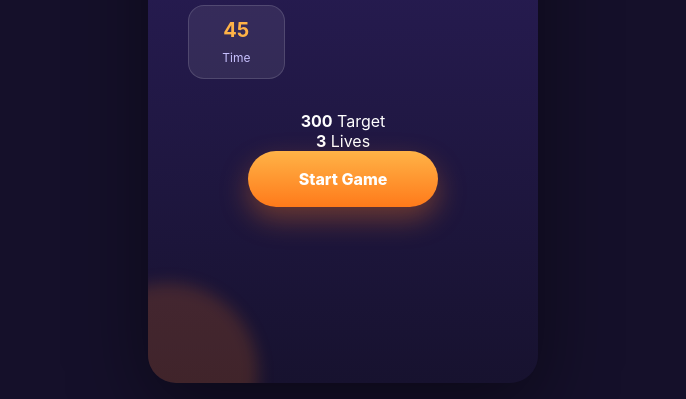
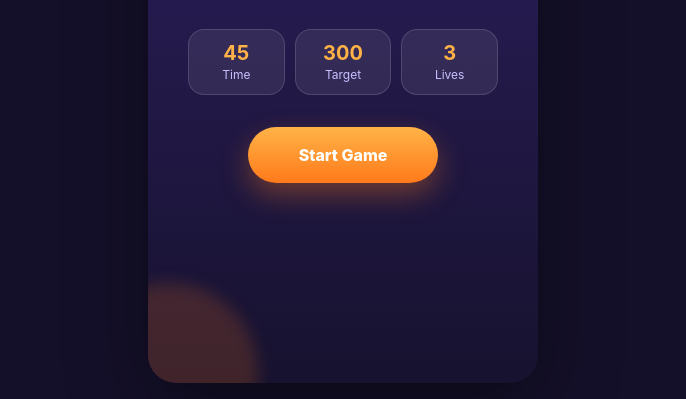
Before and after one commit to when-dev/fruit-match-playable-ad, a website built with Vite: page index.html in a window 1280 px wide. Shown: the part 401-800 px from the top of the page, without its empty margins (297-983 px from the left). Built offline with nearby package versions, Linux system fonts and the light colour scheme.

Commit message:
style: improve intro stats layout

```diff
--- a/src/game/game.js
+++ b/src/game/game.js
@@ -109,22 +109,22 @@ export class Game {
 							Move the basket, catch fruits, avoid bombs and reach the target score before
 						</p>
 
-						<div class="intro-stats">
-							<div>
-								<strong>${GAME_CONFIG.duration}</strong>
-								<span>Time</span>
-							</div>
+					<div class="intro-stats">
+						<div class="intro-stat">
+							<strong>${GAME_CONFIG.duration}</strong>
+							<span>Time</span>
 						</div>
 
-						<div>
+						<div class="intro-stat">
 							<strong>${GAME_CONFIG.targetScore}</strong>
 							<span>Target</span>
 						</div>
 
-						<div>
+						<div class="intro-stat">
 							<strong>${GAME_CONFIG.initialLives}</strong>
 							<span>Lives</span>
 						</div>
+					</div>
 
 						<button class="primary-button" type="button" data-action="start">
 							Start Game
--- a/src/style.css
+++ b/src/style.css
@@ -7,7 +7,13 @@
 	--color-muted: #c9c2ff;
 	--color-success: #5df27d;
 
-  font-family: Inter, system-ui, -apple-system, BlinkMacSystemFont, "Segoe UI", sans-serif;
+	font-family:
+		Inter,
+		system-ui,
+		-apple-system,
+		BlinkMacSystemFont,
+		'Segoe UI',
+		sans-serif;
 }
 
 * {
@@ -20,8 +26,7 @@ body {
 	min-height: 100vh;
 
 	background:
-    radial-gradient(circle at top, #3c2a78 0, transparent 36%),
-    var(--color-bg);
+		radial-gradient(circle at top, #3c2a78 0, transparent 36%), var(--color-bg);
 
 	color: var(--color-text);
 }
@@ -51,7 +56,11 @@ button {
 
 	border-radius: 28px;
 	background:
-    radial-gradient(circle at 50% 12%, rgba(255, 255, 255, 0.18), transparent 22%),
+		radial-gradient(
+			circle at 50% 12%,
+			rgba(255, 255, 255, 0.18),
+			transparent 22%
+		),
 		linear-gradient(180deg, #33236d 0%, #17122f 100%);
 
 	box-shadow: 0 24px 80px rgba(0, 0, 0, 0.45);
@@ -59,7 +68,7 @@ button {
 
 .game-card::before,
 .game-card::after {
-  content: "";
+	content: '';
 	position: absolute;
 
 	width: 180px;
@@ -127,7 +136,11 @@ button {
 	padding: 0 28px;
 
 	border-radius: 999px;
-  background: linear-gradient(180deg, var(--color-primary-light), var(--color-primary));
+	background: linear-gradient(
+		180deg,
+		var(--color-primary-light),
+		var(--color-primary)
+	);
 	color: var(--color-text);
 
 	font-weight: 800;
@@ -193,22 +206,30 @@ button {
 	gap: 10px;
 }
 
-.intro-stats div {
+.intro-stat {
+	min-height: 66px;
 	padding: 12px 8px;
+
 	border: 1px solid rgba(255, 255, 255, 0.14);
 	border-radius: 16px;
 	background: rgba(255, 255, 255, 0.08);
+
+	display: flex;
+	flex-direction: column;
+	align-items: center;
+	justify-content: center;
 }
 
-.intro-stats strong {
+.intro-stat strong {
 	display: block;
 	margin-bottom: 4px;
 
 	color: var(--color-primary-light);
 	font-size: 20px;
+	line-height: 1;
 }
 
-.intro-stats span {
+.intro-stat span {
 	color: var(--color-muted);
 	font-size: 12px;
 }
@@ -219,7 +240,11 @@ button {
 	padding: 0 28px;
 
 	border-radius: 999px;
-  background: linear-gradient(180deg, var(--color-primary-light), var(--color-primary));
+	background: linear-gradient(
+		180deg,
+		var(--color-primary-light),
+		var(--color-primary)
+	);
 	color: var(--color-text);
 
 	font-weight: 800;
```
Lines whose indentation alone changed are shown as unchanged.
